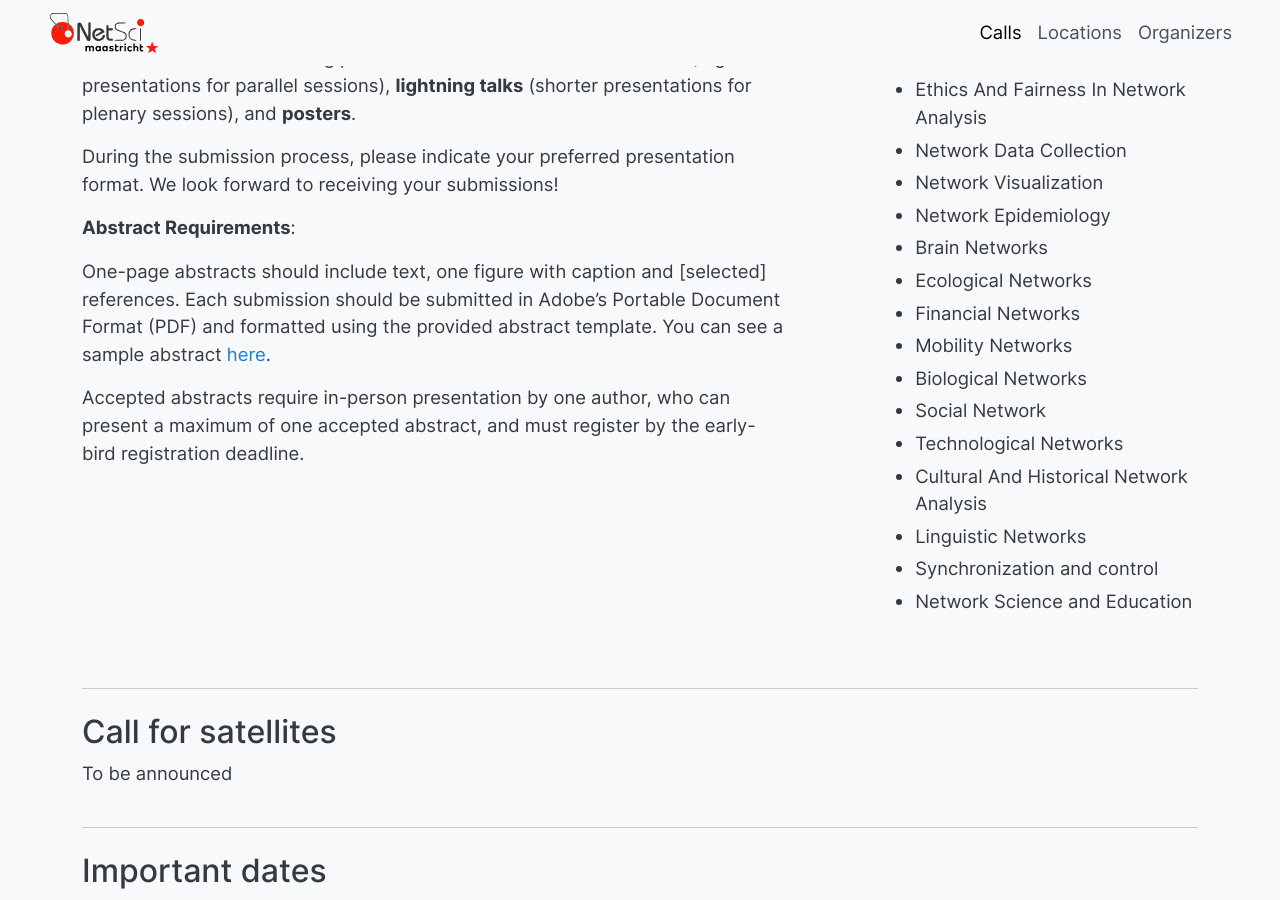
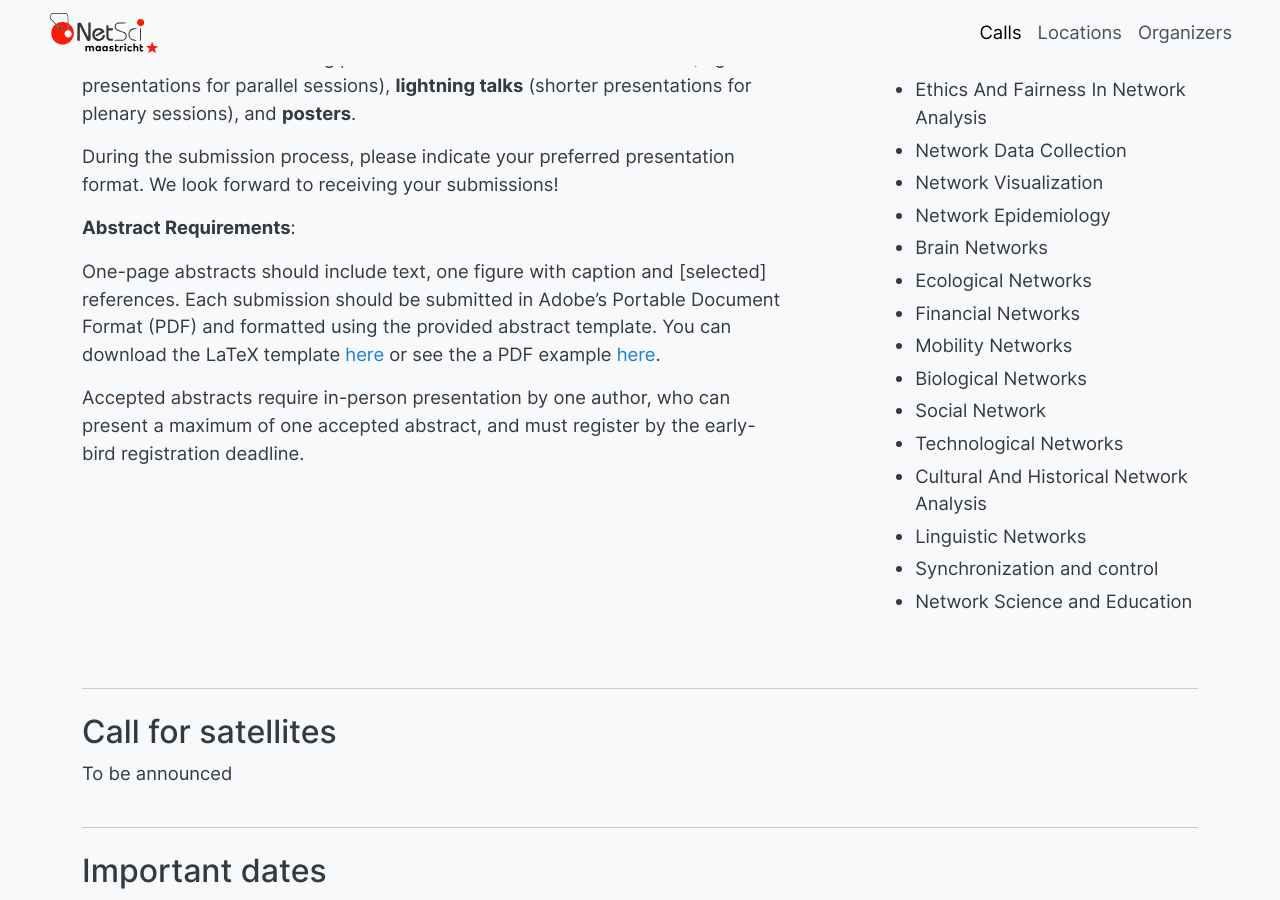
Before and after one commit to NetSci2025/netsci2025.github.io, a Jekyll site: the page built from calls.md, in a window 1280 px wide and 900 px high, scrolled down 673 px. Built offline with Jekyll 4.4.1, drawn with Linux system fonts in a browser that asks for light colours.

Commit message:
add latex template

```diff
--- a/calls.md
+++ b/calls.md
@@ -66,7 +66,7 @@ We look forward to receiving your submissions!
 
 **Abstract Requirements**:
 
-One-page abstracts should include text, one figure with caption and [selected] references. Each submission should be submitted in Adobe's Portable Document Format (PDF) and formatted using the provided abstract template. You can see a sample abstract <a href="https://github.com/user-attachments/files/16743747/NetSci2025_sample_abstract.pdf" download>here</a>.
+One-page abstracts should include text, one figure with caption and [selected] references. Each submission should be submitted in Adobe's Portable Document Format (PDF) and formatted using the provided abstract template. You can download the LaTeX template <a href="https://github.com/NetSci2025/netsci2025.github.io/raw/main/assets/templates/NetSci2025_abstract_template.zip" download>here</a> or see the a PDF example <a href="https://github.com/user-attachments/files/16743747/NetSci2025_sample_abstract.pdf" download>here</a>.
 
 Accepted abstracts require in-person presentation by one author, who can present a maximum of one accepted abstract, and must register by the early-bird registration deadline.
 
```
